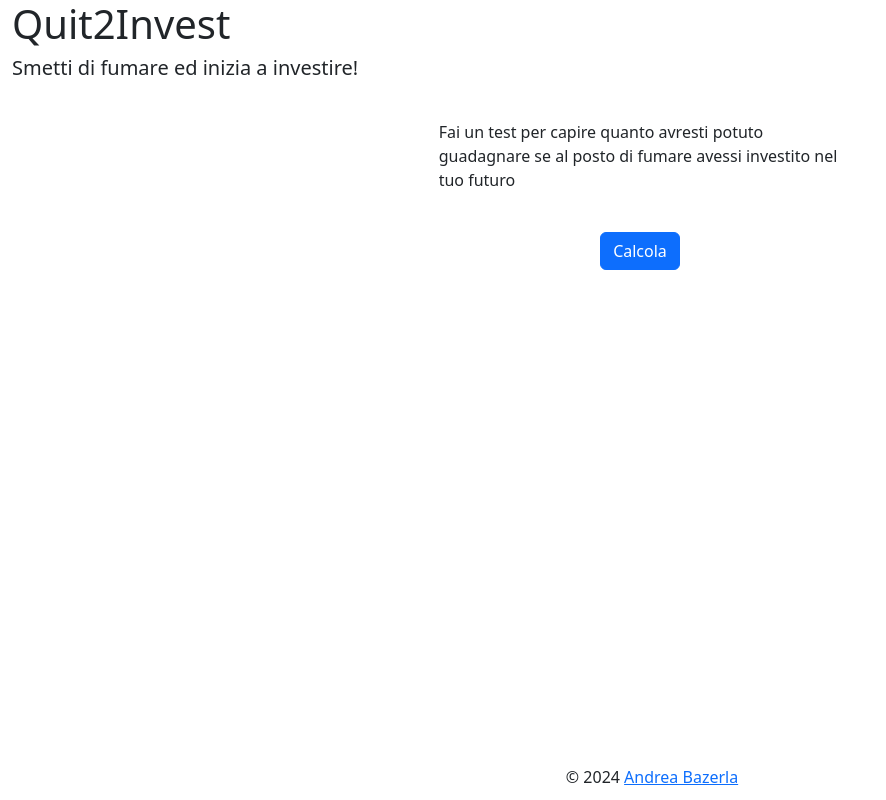
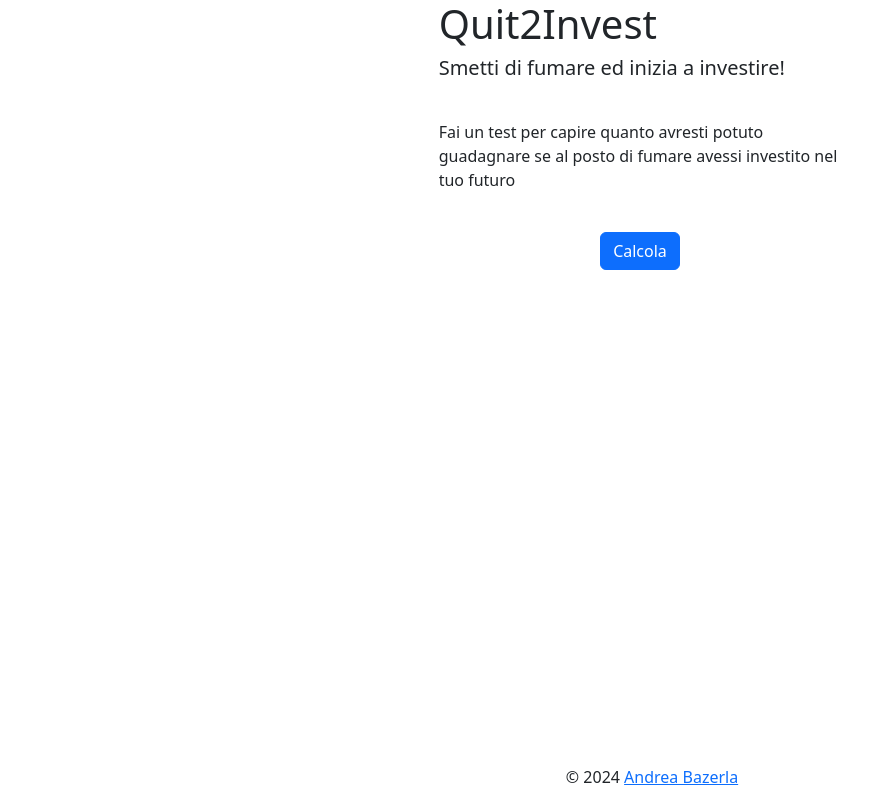
Before and after one commit to andreabazerla/quit2invest, a Next.js app: page / in a window 1280 px wide. Shown: the whole page, without its empty margins (0-886 px from the left). Built offline with nearby package versions, Linux system fonts and the light colour scheme.

Commit message:
Centered the header

```diff
--- a/app/components/Header.tsx
+++ b/app/components/Header.tsx
@@ -3,8 +3,8 @@ import { Col, Row } from "react-bootstrap";
 const Header = () => {
   return (
     <header style={{height:'15vh'}}>
-      <Row>
-        <Col xs={12}>
+      <Row className='justify-content-center'>
+        <Col sm={8} md={8} lg={6} xl={4} xxl={2}>
           <h1>Quit2Invest</h1>
           <h5>Smetti di fumare ed inizia a investire!</h5>
         </Col>
```
